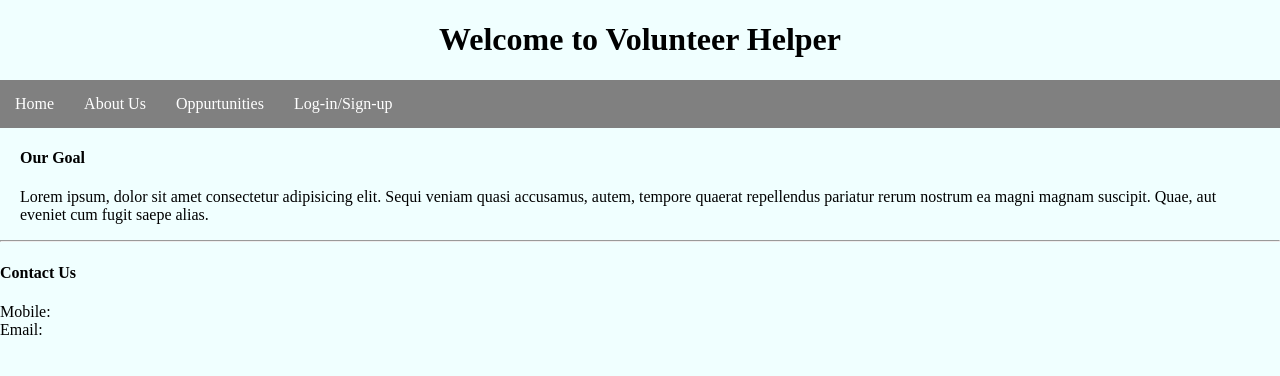
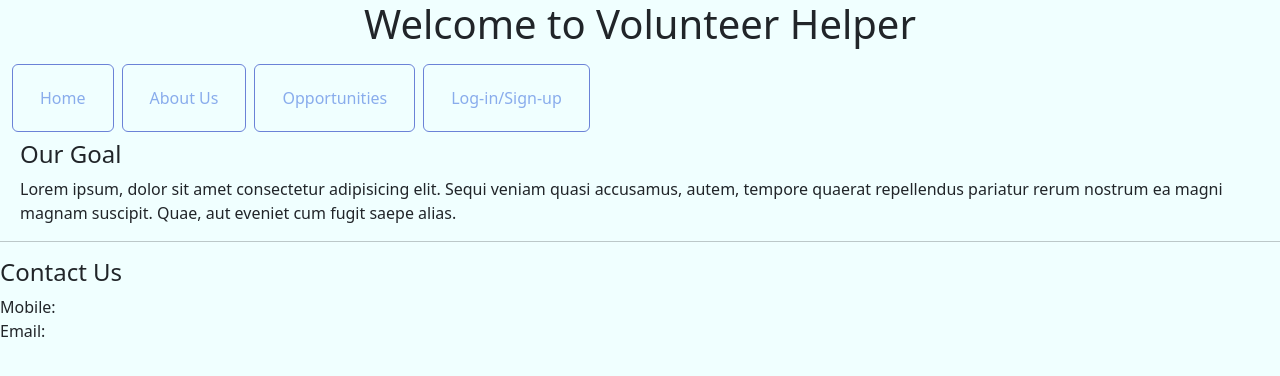
Before and after one commit to Towaiji/Volunteer-website, a plain HTML site: page Home.html in a window 1280 px wide. Drawn offline with nearby package versions, Linux system fonts and the light colour scheme.

Commit message:
Button Change

```diff
--- a/Home.html
+++ b/Home.html
@@ -1,6 +1,11 @@
 <!DOCTYPE html>
 <html>
 <head>
+    <!--Bootstrap Inclusion-->
+    <meta charset="utf-8">
+    <meta name="viewport" content="width=device-width, initial-scale=1">
+    <link href="https://cdn.jsdelivr.net/npm/bootstrap@5.3.3/dist/css/bootstrap.min.css" rel="stylesheet" integrity="sha384-QWTKZyjpPEjISv5WaRU9OFeRpok6YctnYmDr5pNlyT2bRjXh0JMhjY6hW+ALEwIH" crossorigin="anonymous">
+
     <title>Volunteering website</title>
     <link rel="stylesheet" href="style.css">
 </head>
@@ -8,19 +13,21 @@
 <body style="background-color: azure;">
 
         <h1>Welcome to Volunteer Helper</h1>
-
+        <!--Bootstrap Inclusion-->
+        <script src="https://cdn.jsdelivr.net/npm/bootstrap@5.3.3/dist/js/bootstrap.bundle.min.js" integrity="sha384-YvpcrYf0tY3lHB60NNkmXc5s9fDVZLESaAA55NDzOxhy9GkcIdslK1eN7N6jIeHz" crossorigin="anonymous"></script>
         <nav class="navbar">
-            <ul>
-                <li><a href="Home.html">Home</a></li>
-                <li><a href="About.html">About Us</a></li>
-                <li><a href="Oppurtunity.html">Oppurtunities</a></li>
-                <li><a href="login.html">Log-in/Sign-up</a></li>
-            </ul>
+            <form class="container-fluid justify-content-start">
+                <button class="btn btn-outline-success me-2" type="button"><a href="Home.html">Home</a></button>
+                <button class="btn btn-outline-success me-2" type="button"><a href="About.html">About Us</a></button>
+                <button class="btn btn-outline-success me-2" type="button"><a href="Oppurtunity.html">Opportunities</a></button>
+                <button class="btn btn-outline-success me-2" type="button"><a href="login.html">Log-in/Sign-up</a></button>
+              </form>
         </nav>
 
 
     <main>
-        <h4>Our Goal</h4>
+        <!--Bootstrap Inclusion-->
+        <h4>Our Goal</h4> <script src="https://cdn.jsdelivr.net/npm/bootstrap@5.3.3/dist/js/bootstrap.bundle.min.js" integrity="sha384-YvpcrYf0tY3lHB60NNkmXc5s9fDVZLESaAA55NDzOxhy9GkcIdslK1eN7N6jIeHz" crossorigin="anonymous"></script>
         <p>Lorem ipsum, dolor sit amet consectetur adipisicing elit. Sequi veniam quasi accusamus, autem, tempore quaerat repellendus pariatur rerum nostrum ea magni magnam suscipit. Quae, aut eveniet cum fugit saepe alias.</p>
     </main>
 
--- a/style.css
+++ b/style.css
@@ -10,24 +10,33 @@ h1{
 }
 .navbar ul{
     list-style-type: none;
-    background-color: grey;
+    background-color: white;
     padding: 0px;
     margin: 0px;
     overflow: hidden;
 }
 .navbar a{
-    color: white;
+    color: rgba(26, 83, 216, 0.483);
     text-decoration: none;
     padding: 15px;
     display: block;
     text-align: center;
 }
-.navbar a:hover{
-    background-color: black;
-}
+
 .navbar li{
     float: left;
 }
+/*NavBar*/
+.btn-outline-success {
+    border-color: rgb(107, 130, 215); /* Red border */
+}
+
+.btn-outline-success:hover {
+    background-color: rgba(128, 128, 128, 0.663); /* Red background on hover */
+
+}
+
+
 .areadrop{
     display: inline-block;
 }
```
Also changed, not shown: Bootstrap.html (added, +12 -0 lines).
